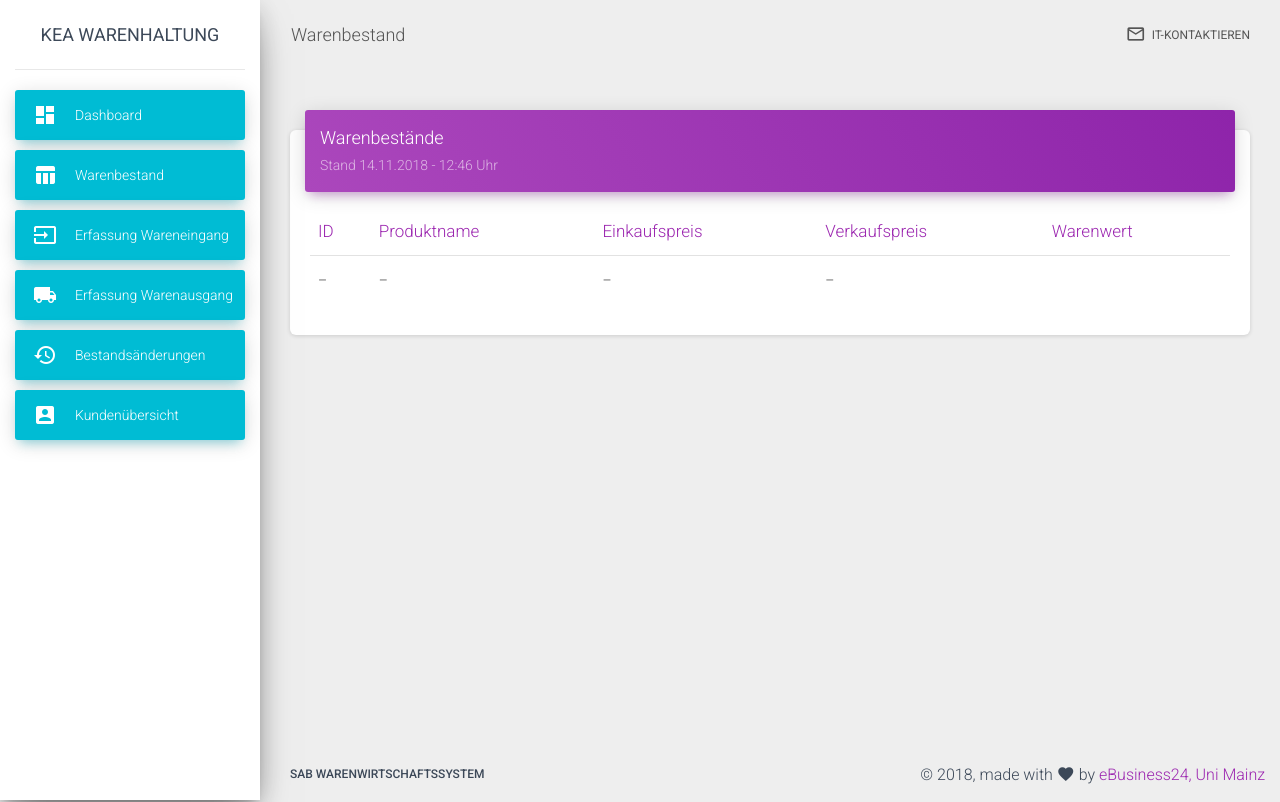
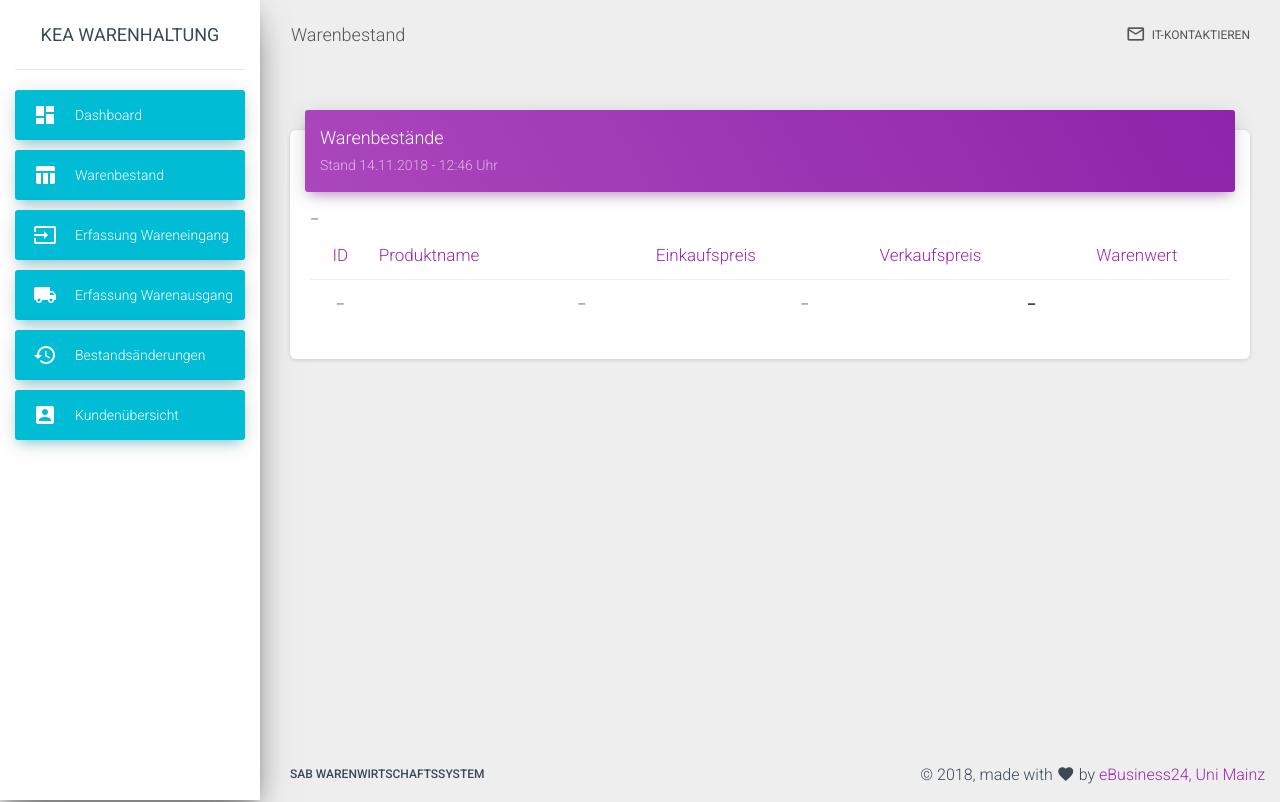
Before and after one commit to michaelwirz/ebusiness24, a PHP site: page /stock.php in a window 1280 px wide. Run offline with PHP 8.4, Linux system fonts and the light colour scheme; data that the repository does not hold is empty; some libraries are stand-ins or nearby versions.

Commit message:
table text--

```diff
--- a/stock.php
+++ b/stock.php
@@ -35,19 +35,19 @@ echo $datum;
                   <div class="table-responsive">
                     <table class="table">
                       <thead class=" text-primary">
-                        <th scope="col">
+                        <th class="text-center" scope="col">
                           ID
                         </th>
                         <th scope="col">
                           Produktname
                         </th>
-                        <th scope="col">
+                        <th class="text-center" scope="col">
                           Einkaufspreis
                         </th>
-                        <th scope="col">
+                        <th class="text-center" scope="col">
                           Verkaufspreis
                         </th>
-                        <th scope="col">
+                        <th class="text-center" scope="col">
                           Warenwert
                         </th>
                       </thead>
--- a/stock_query.php
+++ b/stock_query.php
@@ -15,7 +15,7 @@ if ($result->num_rows > 0) {
         $gesamtwert = $gesamtwert + $warenwert;
         echo '<tbody>
                     <tr>
-                      <th scope="row">
+                      <th class="text-center scope="row">
                         ' . $id . '
                       </th>
                       <td>
@@ -33,7 +33,7 @@ if ($result->num_rows > 0) {
                     </tr>
                 </tbody>';
     } echo '<tr>
-                <th scope="row"></th>
+                <th  class="text-right" scope="row"></th>
                 <td></td>
                 <td class="text-right"></td>
                 <td class="text-right"></td>
@@ -44,18 +44,21 @@ if ($result->num_rows > 0) {
 } else {
    echo '<tbody>
                 <tr>
-                  <td>
+                  <tn class="text-center">
+                    –
+                  </th>
+                  <td class="text-center">
                     –
                   </td>
-                  <td>
+                  <td class="text-right">
                     –
                   </td>
-                  <td>
+                  <td class="text-right">
                     –
                   </td>
-                  <td>
+                  <th class="text-right">
                     –
-                  </td>
+                  </th>
                 </tr>
             </tbody>';
 }
```
